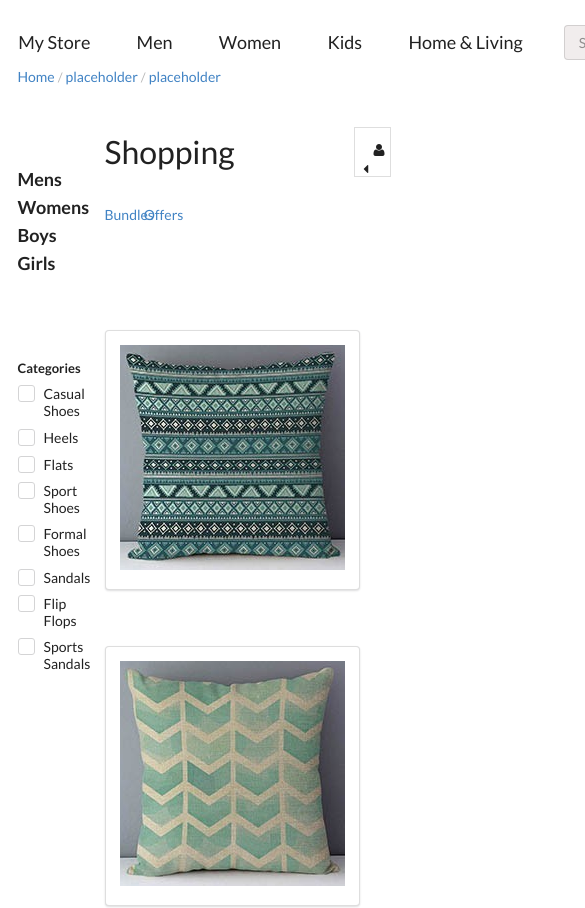
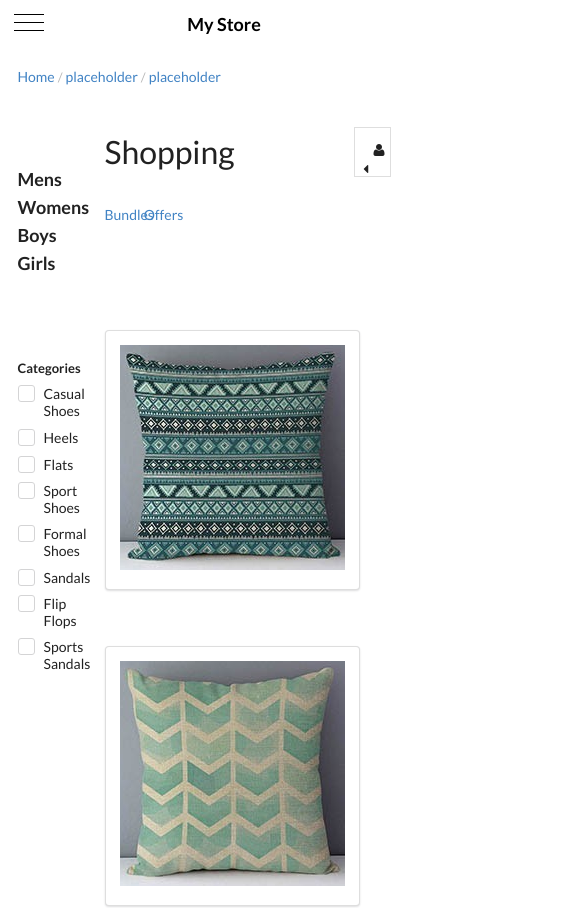
Before and after one commit to stjeandan-swc/school-three, an Angular app in the folder project-three/: page /home in a window 390 px wide. Shown: the top 908 px of the page, 585 px wide, since content can reach past the window. Built offline with nearby package versions, Linux system fonts and the light colour scheme.

Commit message:
started Hamburger Menu

```diff
--- a/project-three/src/app/navbar/navbar.component.css
+++ b/project-three/src/app/navbar/navbar.component.css
@@ -10,3 +10,33 @@ a.item {
 .ui.icon.input input {
   background-color: rgb(241, 237, 237);
 }
+
+.hamburger-icon-btn {
+  margin: 1rem 1rem;
+  cursor: pointer;
+}
+
+.bar {
+  width: 30px;
+  height: 1px;
+  background-color: black;
+}
+
+.bar:nth-child(even) {
+  margin: 0.5rem 0px;
+}
+
+.title {
+  margin: 1rem auto;
+}
+
+a {
+  font-size: xx-large;
+  font-weight: 600;
+  color: black;
+}
+
+.row {
+  display: flex;
+  width: 100%;
+}
--- a/project-three/src/app/navbar/navbar.component.html
+++ b/project-three/src/app/navbar/navbar.component.html
@@ -1,4 +1,4 @@
-<div class="ui secondary menu">
+<div class="ui secondary menu" *ngIf="currentWindowWidth > 960">
   <a class="item" routerLink="home">{{ title }}</a>
   <a class="item" routerLink="mens">Men</a>
   <a class="item" routerLink="womens">Women</a>
@@ -17,3 +17,16 @@
     </div>
   </div>
 </div>
+
+<div class="menu">
+  <div class="row">
+    <div class="hamburger-icon-btn" (click)="openMenu()">
+      <div class="bar"></div>
+      <div class="bar"></div>
+      <div class="bar"></div>
+    </div>
+    <div class="title">
+      <a class="item" routerLink="home">{{ title }}</a>
+    </div>
+  </div>
+</div>
--- a/project-three/src/app/navbar/navbar.component.ts
+++ b/project-three/src/app/navbar/navbar.component.ts
@@ -1,4 +1,4 @@
-import { Component, OnInit } from '@angular/core';
+import { Component, OnInit, HostListener } from '@angular/core';
 
 @Component({
   selector: 'app-navbar',
@@ -8,10 +8,21 @@ import { Component, OnInit } from '@angular/core';
 export class NavbarComponent implements OnInit {
 
   title = 'My Store';
+  currentWindowWidth: number;
+
+  @HostListener('window:resize')
+  onResize() {
+    this.currentWindowWidth = window.innerWidth;
+  }
 
   constructor() { }
 
   ngOnInit() {
+    this.currentWindowWidth = window.innerWidth;
+  }
+
+  openMenu() {
+
   }
 
 }
```
